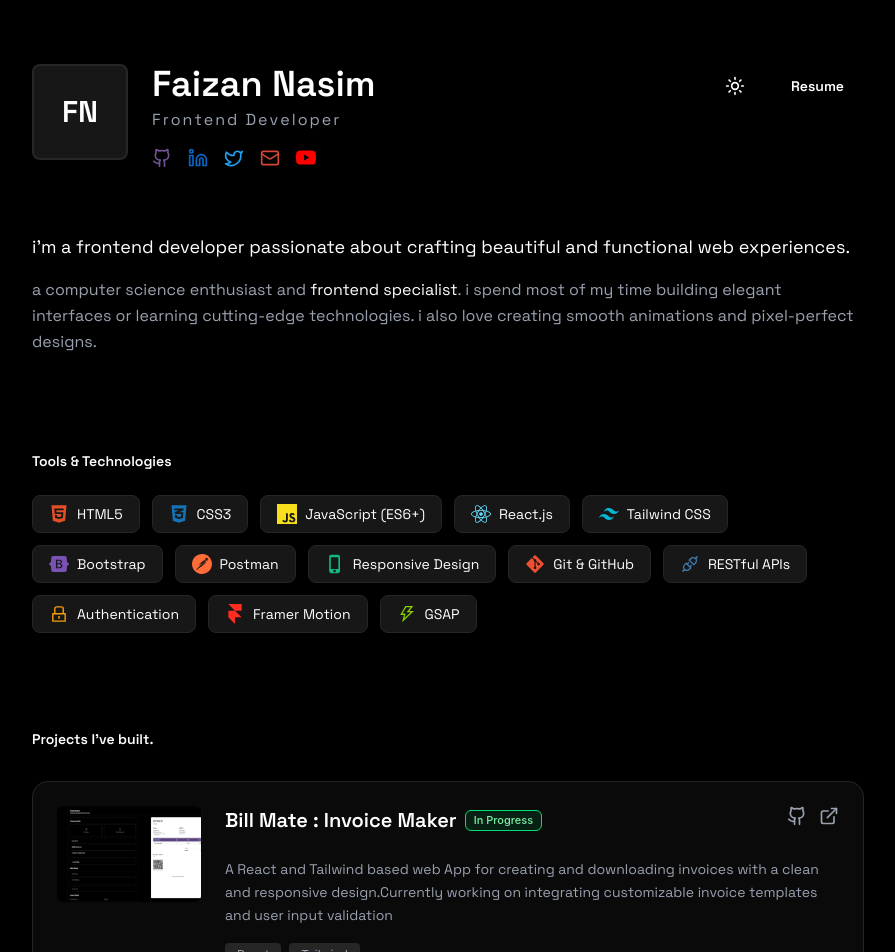
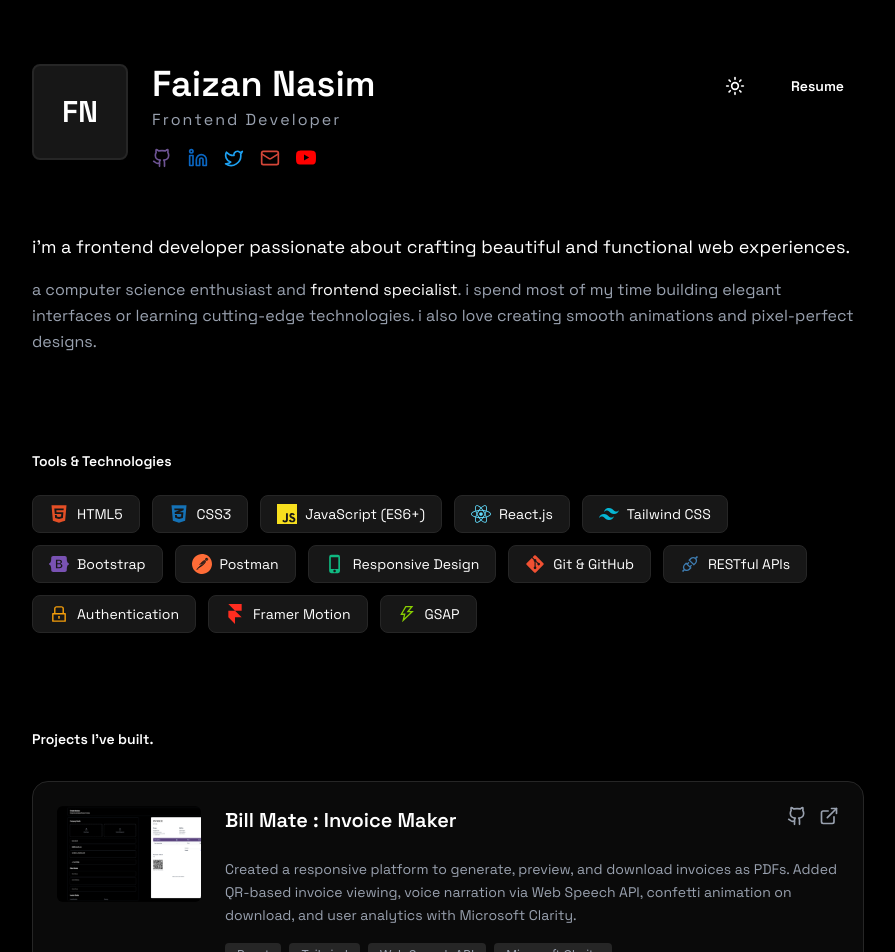
Before and after one commit to faizannasim/New-Portfolio, a React (Vite) app: page / in a window 1280 px wide. Shown: the top 952 px of the page, without its empty margins (192-1087 px from the left). Built offline with nearby package versions, Linux system fonts and the light colour scheme.

Commit message:
Added Microsoft Clarity integration and invoice improvements

```diff
--- a/index.html
+++ b/index.html
@@ -8,6 +8,7 @@
 
     <title>Faizan Portfolio</title>
   </head>
+
   <body>
     <div id="root"></div>
     <script type="module" src="/src/main.jsx"></script>
--- a/src/Portfolio/FznPort.jsx
+++ b/src/Portfolio/FznPort.jsx
@@ -108,12 +108,12 @@ export default function FznPort() {
   const projects = [
     {
       title: 'Bill Mate : Invoice Maker',
-      status: 'In Progress',
-      desc: 'A React and Tailwind based web App for creating and downloading invoices with a clean and responsive design.Currently working on integrating customizable invoice templates and user input validation',
-      stack: ['React', 'Tailwind',],
+
+      desc: 'Created a responsive platform to generate, preview, and download invoices as PDFs. Added QR-based invoice viewing, voice narration via Web Speech API, confetti animation on download, and user analytics with Microsoft Clarity.',
+      stack: ['React', 'Tailwind','Web Speech API',"Microsoft Clarity"],
       year: '2023',
       github: 'https://github.com/faizannasim/BillMate.git',
-      live: '#',
+      live: 'https://bill-mate-iota.vercel.app/',
       image: bill,
     },
     {
@@ -267,7 +267,7 @@ export default function FznPort() {
 
               {/* Resume Button */}
               <a
-                href="https://drive.google.com/file/d/1inYzzjd2OeeAWUvJPLHbxbV40ZHdFbnF/view?usp=sharing"
+                href="https://drive.google.com/file/d/1MF4AQyJUHizpCfzCQOjej7Prwdd7gAGv/view?usp=sharing"
                 target="_blank"
                 rel="noopener noreferrer"
                 download
```
